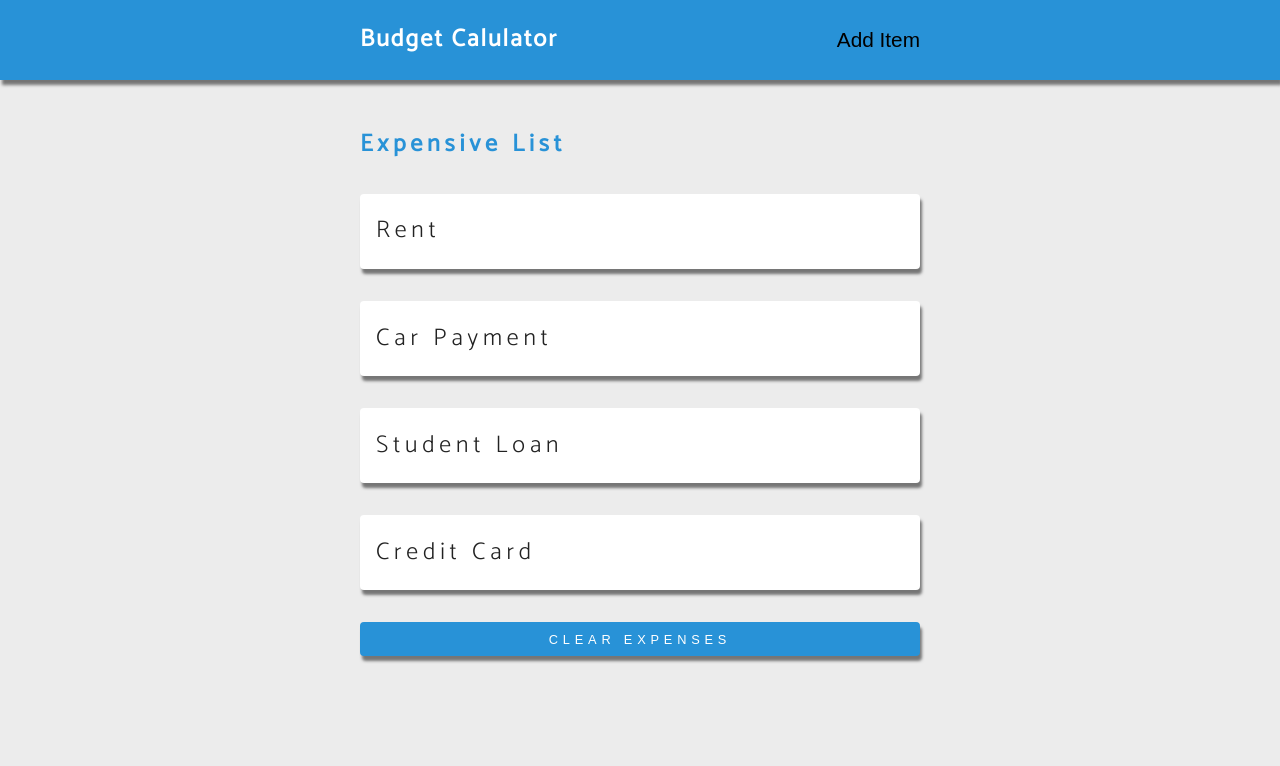
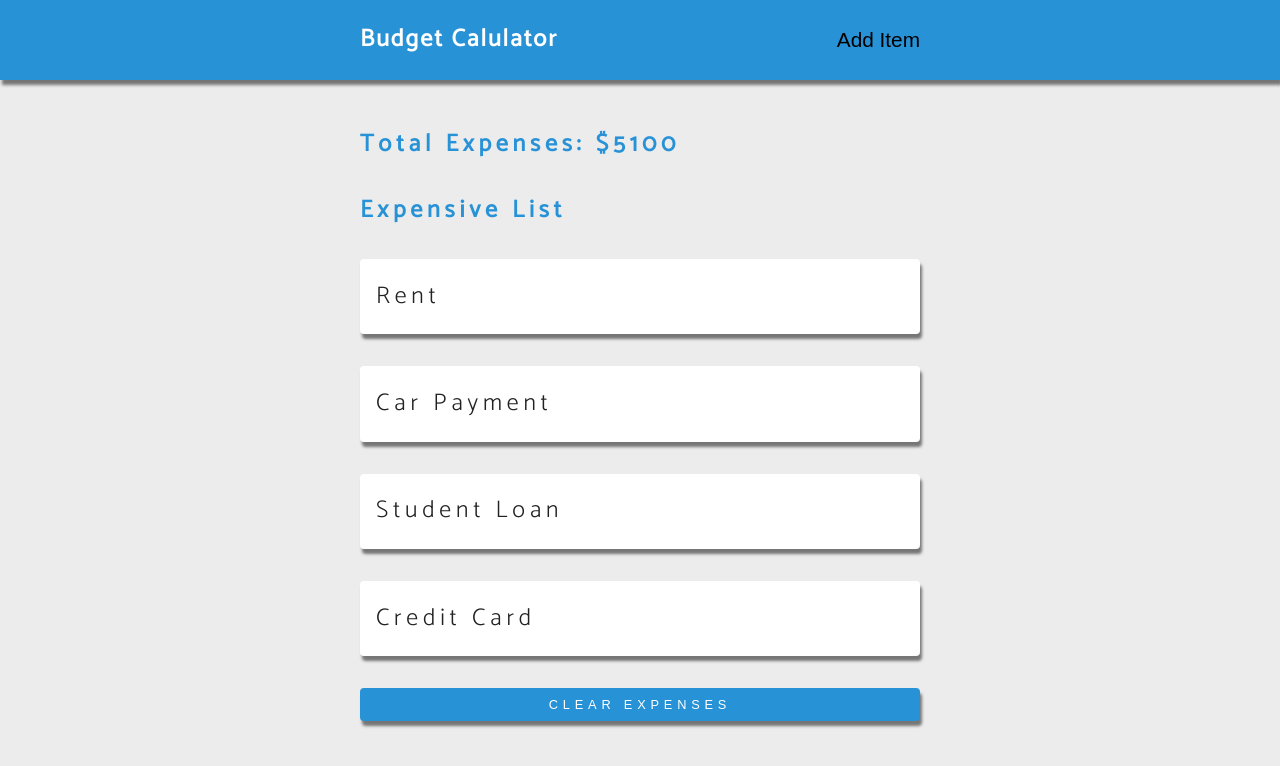
Before and after one commit to heloy07/Budget-calculator-svelte, a Svelte app: page / in a window 1280 px wide. Shown: the top 766 px of the page. Built offline with nearby package versions, Linux system fonts and the light colour scheme; some icons are missing.

Commit message:
total amount with reactivity

```diff
--- a/src/App.svelte
+++ b/src/App.svelte
@@ -1,36 +1,37 @@
 <script>
-	import {setContext} from 'svelte';
+	import { setContext } from "svelte";
 	const state = {
-		name:'simple name',
-		remove:removeExpense,
-		removeAll:removeAllExpenses
+		name: "simple name",
+		remove: removeExpense,
+		removeAll: removeAllExpenses,
+	};
+	//components
+	import Navbar from "./Navbar.svelte";
+	import ExpensesList from "./ExpensesList.svelte";
+	//data
+	import expensesjs from "./expenses";
+	import Expense from "./Expense.svelte";
+	let expenses = [...expensesjs];
+	//reactive
+	$: totalAmount = expenses.reduce((acc,curr)=>{
+		return(acc+=curr.amount);
+	},0);
+
+	//functions
+	function removeExpense(id) {
+		expenses = expenses.filter((item) => item.id !== id);
 	}
-	//components
-	import Navbar from './Navbar.svelte';
-	import ExpensesList from './ExpensesList.svelte';
-	//data
-	import expensesjs from './expenses';
-import Expense from './Expense.svelte';
-	let expenses = [...expensesjs];
-	//functions
-	function removeExpense(id){
-		expenses = expenses.filter(item => item.id !== id);
-	}
-	function removeAllExpenses(){
+	function removeAllExpenses() {
 		expenses = [];
 	}
 	//context
-	setContext('state',state);
+	setContext("state", state);
 </script>
-<Navbar/>
+
+<Navbar />
 <main class="content">
-
-	<ExpensesList expensesList={expenses} />
-
-
-
+	<ExpensesList expensesList={expenses} {totalAmount} />
 </main>
 
 <style>
-
 </style>
--- a/src/ExpensesList.svelte
+++ b/src/ExpensesList.svelte
@@ -3,6 +3,7 @@
     import {getContext} from 'svelte';
     import Title from "./Title.svelte";
     export let expensesList = [];
+    export let totalAmount = 0;
     const {removeAll} = getContext('state');
 
 </script>
@@ -11,6 +12,7 @@
 }</style>
 
 <section>
+    <h1 class="main-title">Total Expenses: ${totalAmount} </h1>
     <Title title="Expensive List" />
     <ul />
 </section>
```
